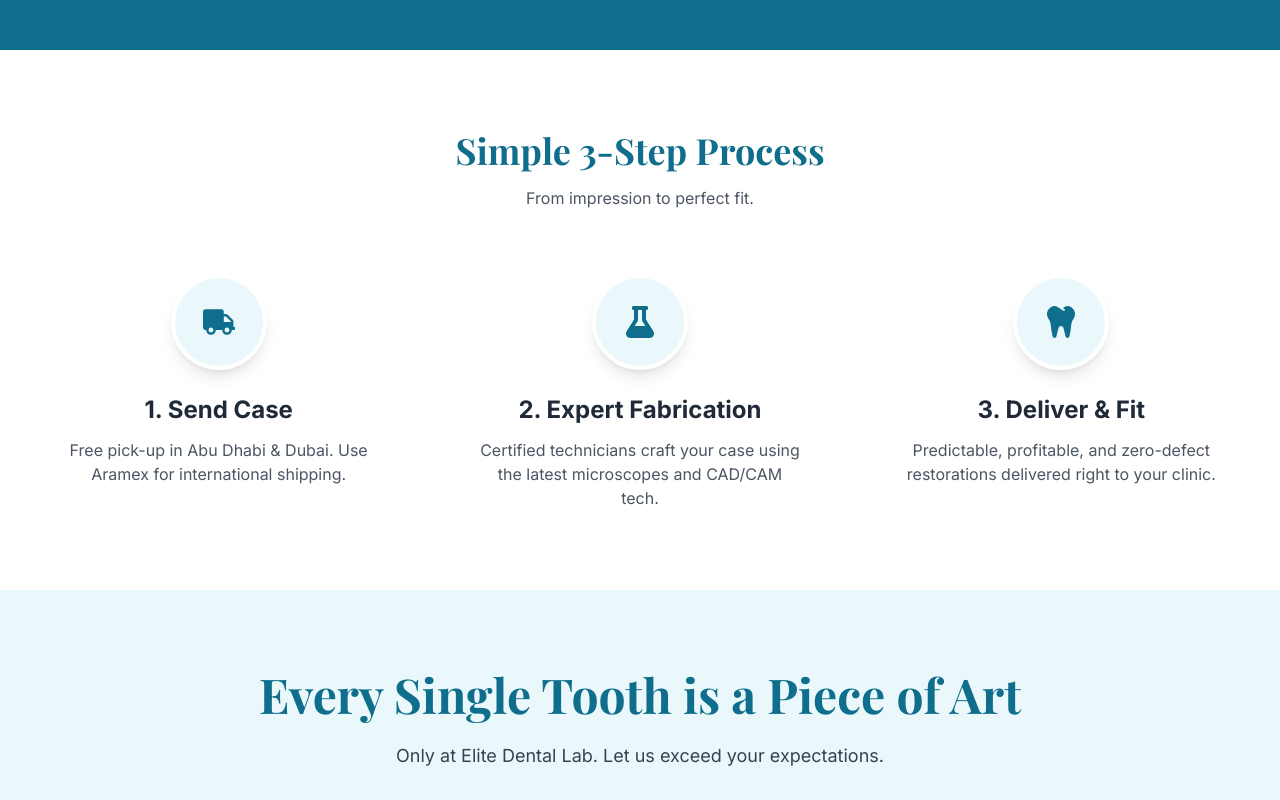
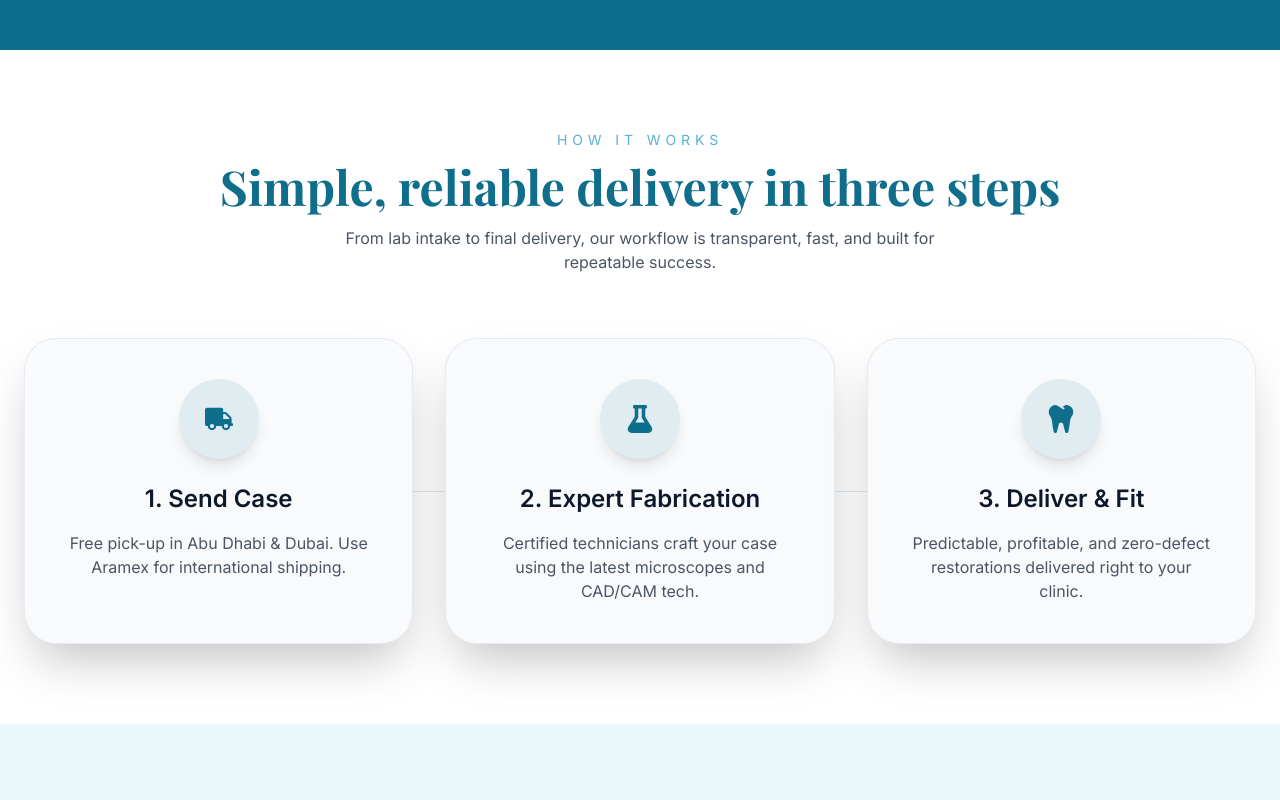
Before and after one commit to Surendhar4569/ELITE-DENTAL-LAB, a React (Vite) app: page / in a window 1280 px wide. Shown: the part 1560-2360 px from the top of the page. Built offline with nearby package versions, Linux system fonts and the light colour scheme; the HTML template or start-up script is replaced by a standard one.

Commit message:
gallery added

```diff
--- a/src/components/ProcessWorkflow.jsx
+++ b/src/components/ProcessWorkflow.jsx
@@ -3,21 +3,22 @@
 
 export default function ProcessWorkflow() {
   const steps = [
-    { icon: <FaTruck size={32} />, title: "1. Send Case", desc: "Free pick-up in Abu Dhabi & Dubai. Use Aramex for international shipping." },
-    { icon: <FaFlask size={32} />, title: "2. Expert Fabrication", desc: "Certified technicians craft your case using the latest microscopes and CAD/CAM tech." },
-    { icon: <FaTooth size={32} />, title: "3. Deliver & Fit", desc: "Predictable, profitable, and zero-defect restorations delivered right to your clinic." },
+    { icon: <FaTruck size={28} />, title: '1. Send Case', desc: 'Free pick-up in Abu Dhabi & Dubai. Use Aramex for international shipping.' },
+    { icon: <FaFlask size={28} />, title: '2. Expert Fabrication', desc: 'Certified technicians craft your case using the latest microscopes and CAD/CAM tech.' },
+    { icon: <FaTooth size={28} />, title: '3. Deliver & Fit', desc: 'Predictable, profitable, and zero-defect restorations delivered right to your clinic.' },
   ];
 
   return (
     <section className="py-20 bg-white dark:bg-dark">
       <div className="max-w-7xl mx-auto px-6">
         <motion.div initial={{ opacity: 0, y: 20 }} whileInView={{ opacity: 1, y: 0 }} viewport={{ once: true }} className="text-center mb-16">
-          <h2 className="text-4xl font-display font-bold text-primary dark:text-white mb-4">Simple 3-Step Process</h2>
-          <p className="text-gray-600 dark:text-gray-400">From impression to perfect fit.</p>
+          <p className="text-sm uppercase tracking-[0.35em] text-secondary mb-3">How it works</p>
+          <h2 className="text-4xl md:text-5xl font-display font-bold text-primary dark:text-white mb-4">Simple, reliable delivery in three steps</h2>
+          <p className="mx-auto max-w-2xl text-gray-600 dark:text-gray-400">From lab intake to final delivery, our workflow is transparent, fast, and built for repeatable success.</p>
         </motion.div>
 
-        <div className="grid md:grid-cols-3 gap-8 relative">
-          <div className="hidden md:block absolute top-16 left-1/6 right-1/6 h-0.5 bg-gray-200 dark:bg-gray-700 z-0"></div>
+        <div className="relative grid gap-8 md:grid-cols-3">
+          <div className="hidden md:block absolute inset-x-16 top-1/2 h-px bg-slate-200 dark:bg-slate-700"></div>
 
           {steps.map((step, i) => (
             <motion.div
@@ -25,14 +26,14 @@
               initial={{ opacity: 0, y: 30 }}
               whileInView={{ opacity: 1, y: 0 }}
               viewport={{ once: true }}
-              transition={{ delay: i * 0.2 }}
-              className="relative z-10 flex flex-col items-center text-center"
+              transition={{ delay: i * 0.15 }}
+              className="relative z-10 rounded-[2rem] border border-slate-200/80 bg-slate-50 p-10 text-center shadow-2xl transition hover:-translate-y-2 hover:border-primary dark:border-slate-700 dark:bg-slate-950"
             >
-              <div className="w-24 h-24 bg-accent dark:bg-primary/20 rounded-full flex items-center justify-center text-primary dark:text-secondary mb-6 border-4 border-white dark:border-dark shadow-lg">
+              <div className="mb-6 inline-flex h-20 w-20 items-center justify-center rounded-full bg-primary/10 text-primary dark:bg-secondary/10 dark:text-secondary shadow-lg">
                 {step.icon}
               </div>
-              <h3 className="text-2xl font-bold dark:text-white mb-3">{step.title}</h3>
-              <p className="text-gray-600 dark:text-gray-400 max-w-xs">{step.desc}</p>
+              <h3 className="text-2xl font-semibold text-slate-900 dark:text-white mb-4">{step.title}</h3>
+              <p className="mx-auto max-w-md text-gray-600 dark:text-gray-400">{step.desc}</p>
             </motion.div>
           ))}
         </div>
--- a/src/components/global/Footer.jsx
+++ b/src/components/global/Footer.jsx
@@ -16,7 +16,7 @@
         <div>
           <h3 className="text-lg font-bold text-white mb-4">Quick Links</h3>
           <ul className="space-y-3 text-sm">
-            {['Home', 'About', 'Services', 'Contact'].map((link) => (
+            {['Home', 'About', 'Services', 'Gallery', 'Contact'].map((link) => (
               <li key={link}>
                 <Link to={`/${link.toLowerCase() === 'home' ? '' : link.toLowerCase()}`} className="hover:text-secondary transition-colors">
                   {link}
--- a/src/components/global/Navbar.jsx
+++ b/src/components/global/Navbar.jsx
@@ -26,6 +26,7 @@
     { name: 'Home', path: '/' },
     { name: 'About', path: '/about' },
     { name: 'Services', path: '/services' },
+    { name: 'Gallery', path: '/gallery' },
     { name: 'Turnaround', path: '/turnaround' },
     { name: 'Contact', path: '/contact' },
   ];
--- a/src/index.css
+++ b/src/index.css
@@ -11,7 +11,7 @@
 }
 
 body {
-  @apply font-sans text-gray-800 bg-white dark:bg-dark dark:text-gray-200 transition-colors duration-300;
+  @apply font-sans text-gray-800 bg-slate-50 dark:bg-dark dark:text-gray-200 transition-colors duration-300;
 }
 
 .glass {
```
Also changed, not shown: src/pages/Home.jsx (line endings or trailing spaces).
